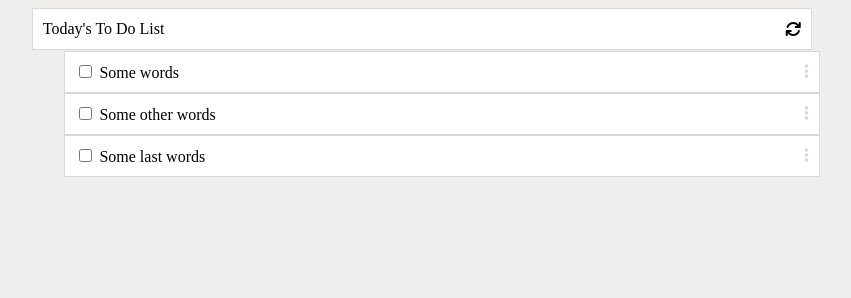
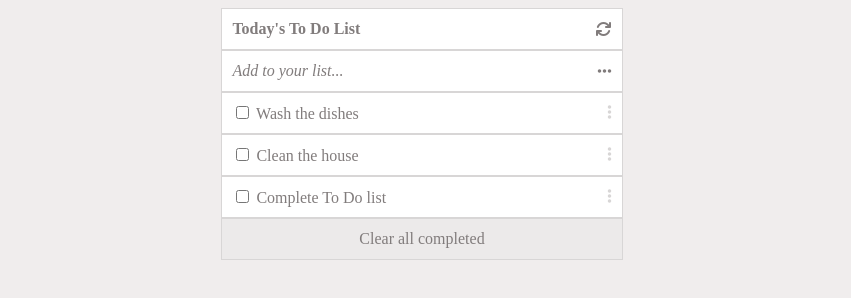
Before and after one commit to Armynerh/todo-list-project, a website built with webpack: page src/index.html in a window 1280 px wide. Shown: the whole page, without its empty margins (218-1069 px from the left). Built offline with nearby package versions, Linux system fonts and the light colour scheme.

Commit message:
Modify all files and fix linter errors

```diff
--- a/src/index.html
+++ b/src/index.html
@@ -8,8 +8,10 @@
 </head>
 <body>
     <section>
-            <p class="todo-item">Today's To Do List  <i class="fas fa-sync" alt="Refresh"></i></p>
-                <ul class="tasks"></ul>
+            <h4 class="todo-item">Today's To Do List  <i class="fas fa-sync" alt="Refresh"></i></h4>
+            <p class="todo-item"><i>Add to your list... </i>  <i class="fa-solid fa-ellipsis"></i></p>
+                <div class="tasks"></div>
+                <p class="todo-item last-para">Clear all completed</p>
     </section>
 </body>
 </html>
--- a/src/index.js
+++ b/src/index.js
@@ -2,24 +2,24 @@ import './style.css';
 
 const todos = [
   {
-    description: 'Some other words',
+    description: 'Clean the house',
     completed: true,
     index: 2,
   },
   {
-    description: 'Some last words',
+    description: 'Complete To Do list',
     completed: false,
     index: 3,
   },
   {
-    description: 'Some words',
+    description: 'Wash the dishes',
     completed: true,
     index: 1,
   },
 
 ];
 
-const todolist = todos.sort((a, b) => a.index - b.index).map((todo) => `<li class='todo-item'><label><input type='checkbox' id=${todo.index}> ${todo.description}</label> <div id='kebab'><i class="fa-solid fa-ellipsis-vertical"></i></div></li>`).join('');
+const todolist = todos.sort((a, b) => a.index - b.index).map((todo) => `<div class='todo-item'><label><input type='checkbox' id=${todo.index}> ${todo.description}</label> <div id='kebab'><i class="fa-solid fa-ellipsis-vertical"></i></div></div>`).join('');
 const task = document.querySelector('.tasks');
 
 document.addEventListener('DOMContentLoaded', () => {
--- a/src/style.css
+++ b/src/style.css
@@ -1,10 +1,5 @@
 body {
   background-color: #f0eded;
-}
-
-.tasks {
-  list-style-type: none;
-  margin: 1px;
 }
 
 .todo-item {
@@ -13,16 +8,18 @@ body {
   border: 1px solid #d8d6d6;
   align-items: center;
   justify-content: space-between;
-  width: 60%;
+  width: 30%;
   height: 20px;
   margin: auto;
+  color: #817c7c;
   background-color: #fff;
-}
-
- li span {
-  margin-left: 5px;
 }
 
 #kebab {
   color: #d8d6d6;
 }
+
+.last-para {
+  background: #eceaea;
+  justify-content: center;
+}
--- a/webpack.config.js
+++ b/webpack.config.js
@@ -1,6 +1,5 @@
 const path = require('path');
 const HtmlWebpackPlugin = require('html-webpack-plugin');
-
 
 module.exports = {
   mode: 'development',
```
